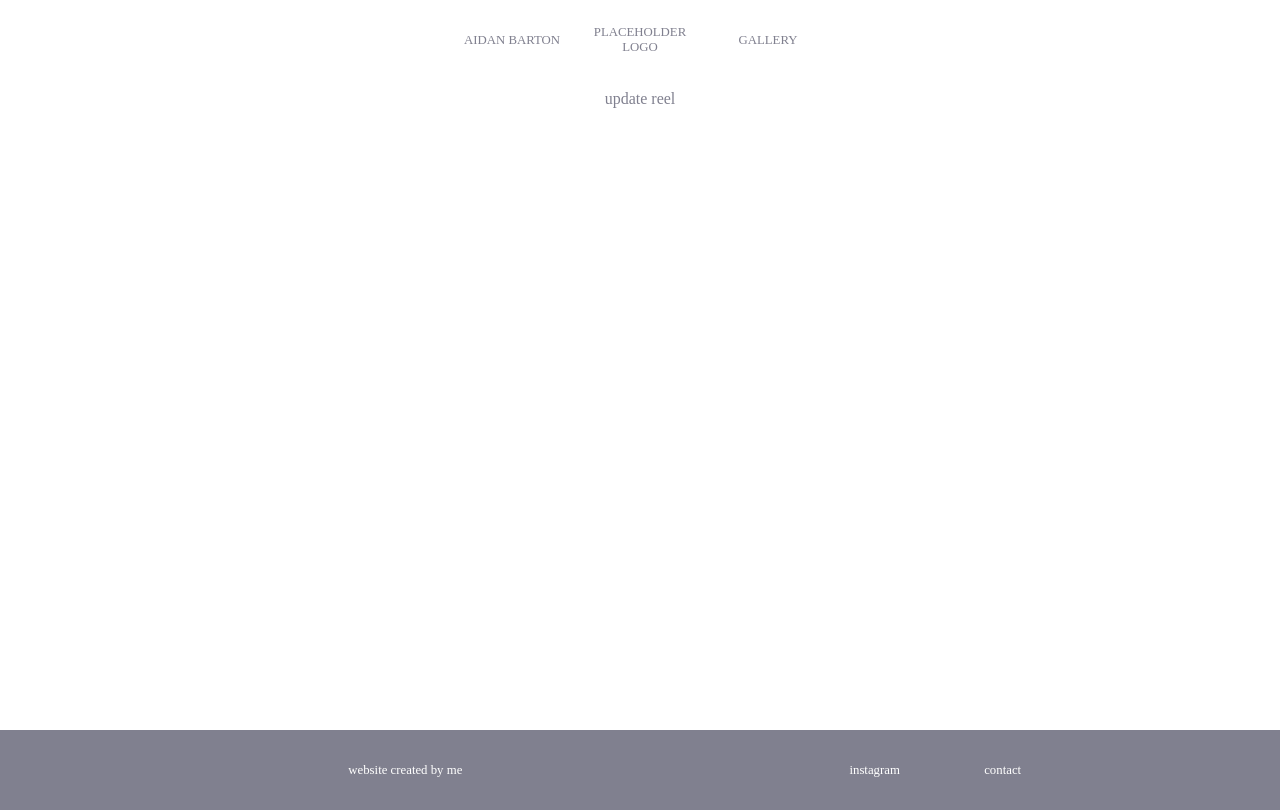
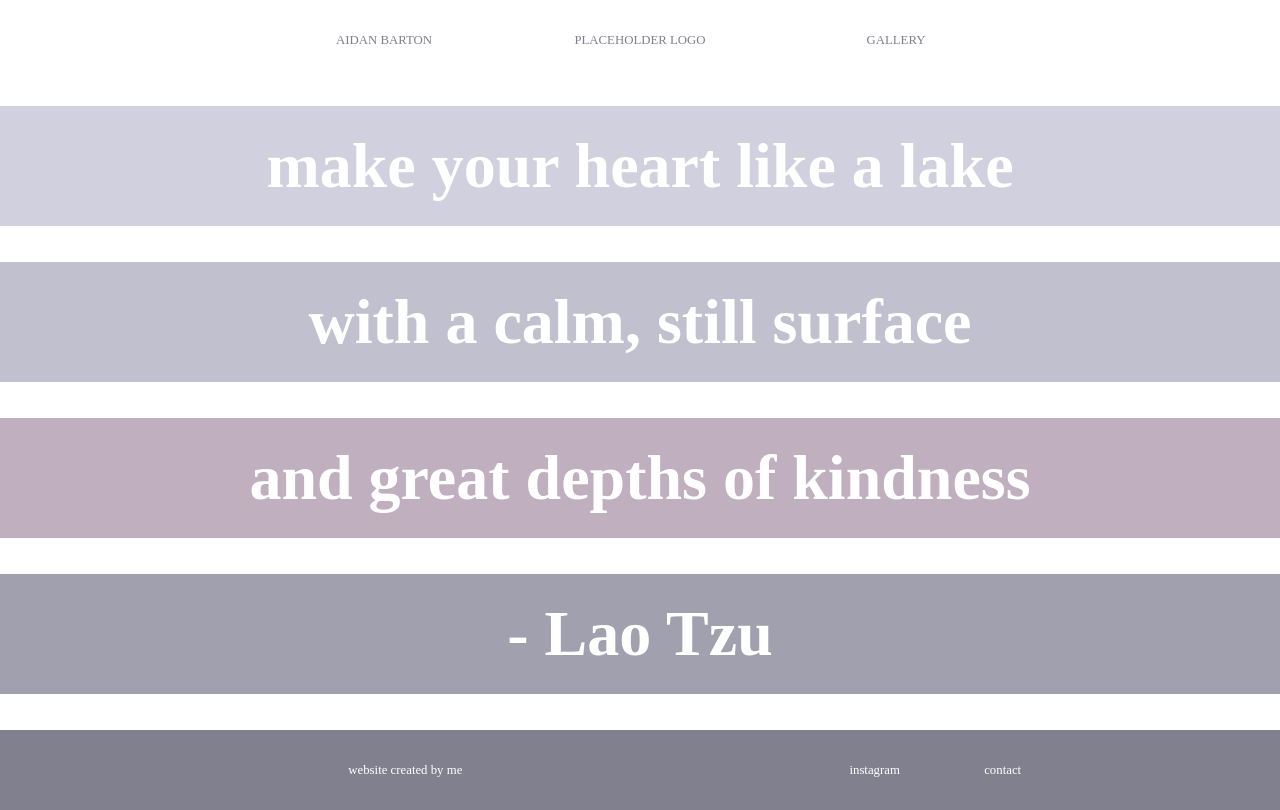
Before and after one commit to aidanbarton/portfolio-website, a Flask app: page / in a window 1280 px wide. Run offline with Flask 2, Linux system fonts and the light colour scheme; parts of the project's set-up code (start-up, migrations or seed data) failed here and were passed over.

Commit message:
Add landing page and about page

```diff
--- a/app/app.py
+++ b/app/app.py
@@ -32,8 +32,7 @@ def gallery():
 
 @app.route('/gallery/<name>')
 def gallery_name(name):
-    lib = get_libraries()
-    if name not in lib:
+    if name not in galleries:
         return abort(404)
 
     return render_template('gallery-name.html',
@@ -42,7 +41,6 @@ def gallery_name(name):
 
 @app.route('/gallery/<name>/<item>')
 def gallery_name_item(name, item):
-    lib = get_libraries()
     if name not in library.libraries:
         return abort(404)
 
--- /dev/null
+++ b/app/static/landing-page.css
@@ -0,0 +1,44 @@
+.landing-page {
+  width: 100%;
+  min-height: 80vh;
+  margin-bottom: 10px;
+  display: inline-flex;
+  justify-content: space-evenly;
+  align-items: center;
+  flex-flow: column;
+  gap: 10px;
+
+  color: #fff;
+  font-weight: bolder;
+  font-size: 5vw;
+}
+
+.landing-page p {
+  background: #d0d0df;
+  width: 100%;
+  height: 15vh;
+  padding: 0;
+  margin: 0;
+  display: inline-flex;
+  align-items: center;
+  justify-content: center;
+}
+
+p.lp-0 {
+  background: #d0d0df;
+}
+p.lp-1 {
+  background: #c0c0cf;
+}
+p.lp-2 {
+  background: #c0b0bf;
+}
+p.lp-3 {
+  background: #a0a0af;
+}
+
+@media only screen and (max-width: 768px) {
+    .landing-page {
+        font-size: 6vw;
+    }
+}
--- a/app/static/main.css
+++ b/app/static/main.css
@@ -16,7 +16,7 @@ body
 .content {
   padding: 0px;
   margin: 0px;
-  margin-top: calc(10vh + 10px);
+  margin-top: 10vh;
   min-height: 80vh;
   width: 100vw;
   display: inline-flex;
@@ -53,7 +53,7 @@ nav ul li {
   font-size: 1vw;
   display: inline-flex;
   height: 100%;
-  width: 10vw;
+  width: 20vw;
   justify-content: center;
   align-items: center;
   text-align: center;
--- a/app/templates/base.html
+++ b/app/templates/base.html
@@ -3,6 +3,8 @@
     <head>
         <title>Aidan Barton</title>
         <link type="text/css" rel="stylesheet" href="/static/main.css"/>
+        <link type="text/css" rel="stylesheet" href="/static/gallery.css"/>
+        <link type="text/css" rel="stylesheet" href="/static/landing-page.css"/>
         <link type="img/png" rel="icon" href="/static/pictures/favicon.png"/>
         <meta name="viewport" content="width=device-width, initial-scale=1.0">
     </head>
--- a/app/templates/index.html
+++ b/app/templates/index.html
@@ -1,4 +1,12 @@
 {% extends 'base.html' %}
 {% block body %}
-  update reel
+    <div class='landing-page'>
+        <p class='lp-0'>make your heart like a lake</p>
+
+        <p class='lp-1'>with a calm, still surface</p>
+
+        <p class='lp-2'>and great depths of kindness</p>
+
+        <p class='lp-3'>- Lao Tzu</p>
+    </div>
 {% endblock %}
```
Also changed, not shown: other parts of app/static/main.css (+4 -95 lines), app/static/gallery.css (added, +101 -0 lines), app/templates/about.html (+9 -1 lines).
